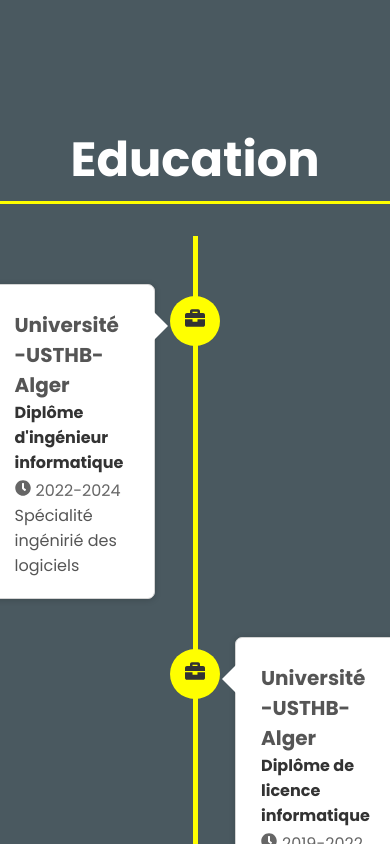
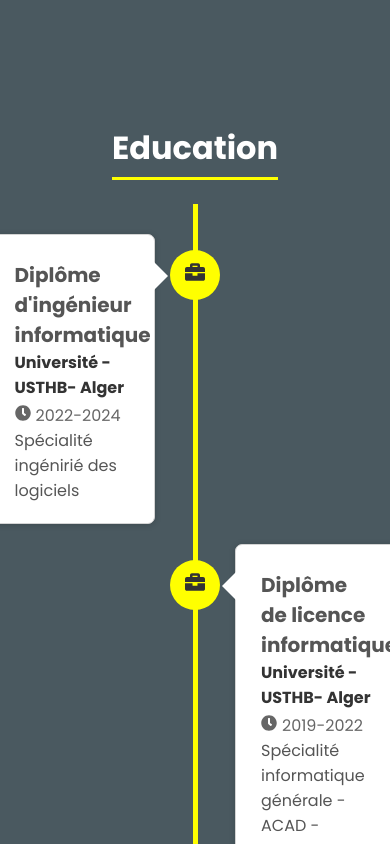
Before and after one commit to abdenourgarti/portfolio, a React (Create React App) app: page / in a window 390 px wide. Shown: the part 2500-3344 px from the top of the page. Built offline with nearby package versions, Linux system fonts and the light colour scheme.

Commit message:
education section v2

```diff
--- a/src/components/Education/education.css
+++ b/src/components/Education/education.css
@@ -5,6 +5,7 @@
     margin: 0 auto;
     min-height: 100vh;
     height: auto;
+    text-align: center;
 }
 #education h2{
     font-size: 3rem;
@@ -12,8 +13,9 @@
     color: white;
     margin-bottom: 2rem;
     padding-bottom: 0.5rem;
-    display: block;
+    display: inline-block;
     position: relative;
+    text-align: center;
 }
 
 #education h2::after {
@@ -28,6 +30,7 @@
 .timeline{
     padding: 30px 10px;
     position: relative;
+    list-style-type: none;
 }
 .timeline::before{
     content: " ";
@@ -57,7 +60,7 @@
     font-size: 20px;
     text-align: center;
     position: absolute;
-    top: 30px;
+    top: 16px;
     left: 50%;
     margin-left: -25px;
     background-color: yellow;
@@ -66,10 +69,12 @@
 .timeline-panel-container{
     width: 50%;
     float: left;
+    text-align: left;
 }
 .timeline-panel-container-inverted{
     width: 50%;
     float: right;
+    text-align: left;
 }
 .timeline-panel{
     width: 90%;
@@ -126,3 +131,17 @@
 .timeline-body{
     color: #555;
 }
+
+@media (max-width: 768px) {
+    #education h2{
+        font-size: 2rem;
+        margin-bottom: 1.5rem;
+    }
+}
+
+@media (max-width: 480px) {
+    .about-me-title {
+        font-size: 1.8rem;
+        margin-bottom: 1rem;
+    }
+}
--- a/src/components/Education/education.js
+++ b/src/components/Education/education.js
@@ -15,8 +15,8 @@ const Education = () => {
                         <div className="timeline-panel-container">
                             <div className="timeline-panel">
                                 <div className="timeline-heading">
-                                    <h3>Université -USTHB- Alger</h3>
-                                    <h4>Diplôme d'ingénieur informatique</h4>
+                                    <h3>Diplôme d'ingénieur informatique</h3>
+                                    <h4>Université -USTHB- Alger</h4>
                                     <p className="text-muted"><FaClock className='icon'/>2022-2024</p>
                                 </div>
                                 <div className="timeline-body">
@@ -30,8 +30,8 @@ const Education = () => {
                         <div className="timeline-panel-container-inverted">
                             <div className="timeline-panel">
                                 <div className="timeline-heading">
-                                    <h3>Université -USTHB- Alger</h3>
-                                    <h4>Diplôme de licence informatique</h4>
+                                    <h3>Diplôme de licence informatique</h3>
+                                    <h4>Université -USTHB- Alger</h4>
                                     <p className="text-muted"><FaClock className='icon'/>2019-2022</p>
                                 </div>
                                 <div className="timeline-body">
```
